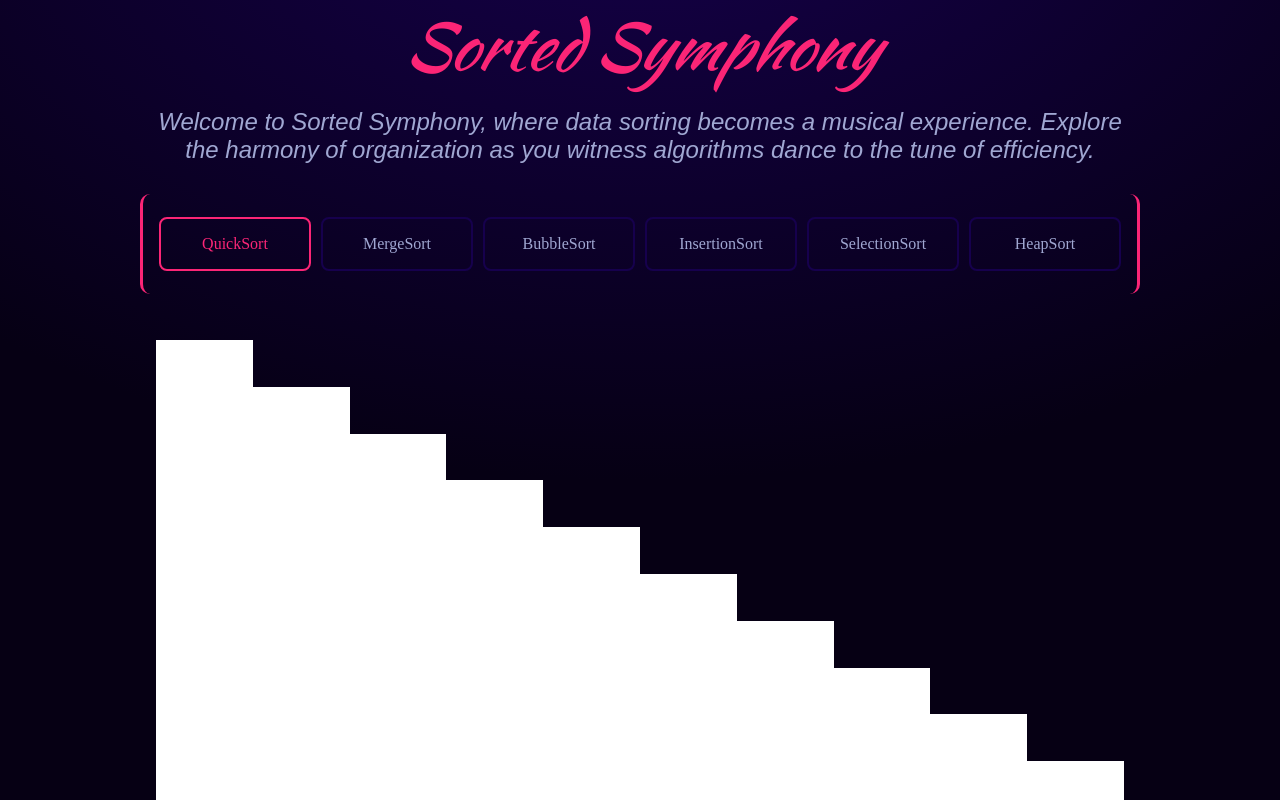
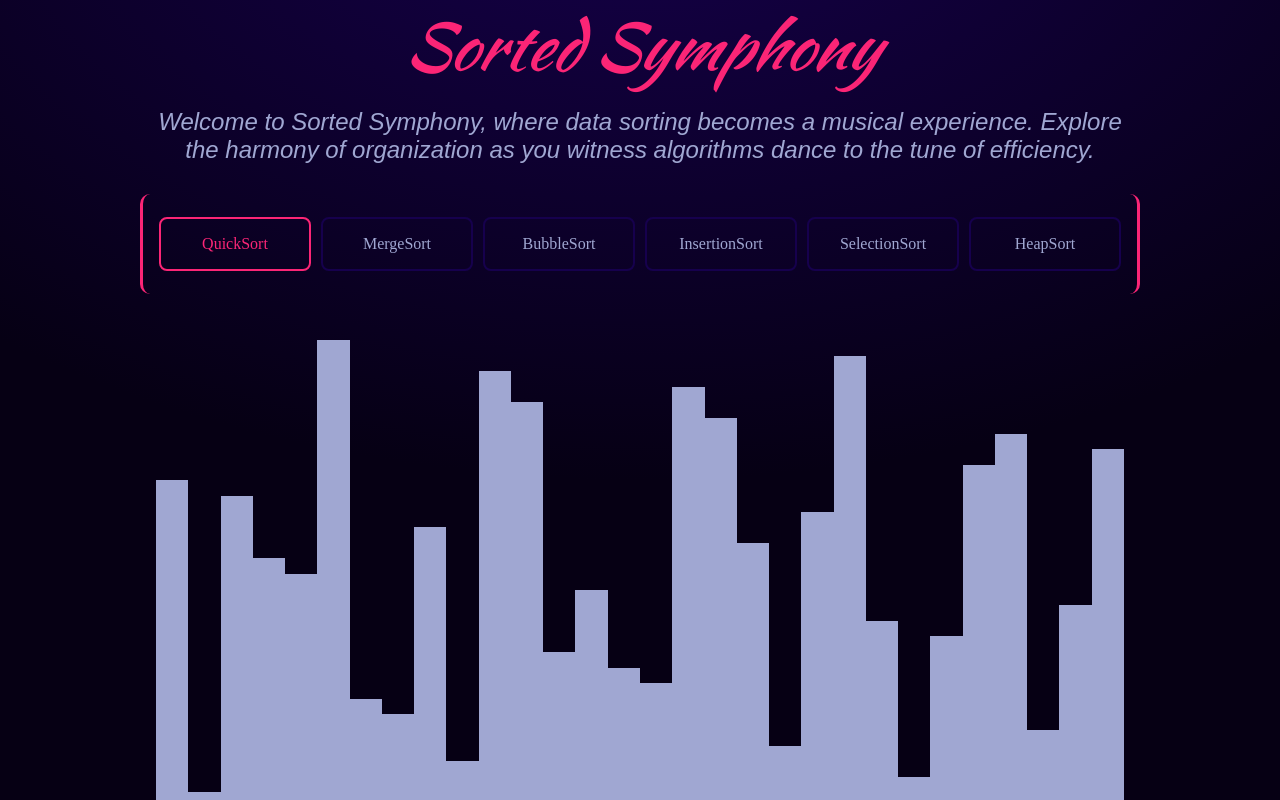
Before and after one commit to Eckry/Sorted-Symphony, a React (Vite) app: page / in a window 1280 px wide. Shown: the top 800 px of the page. Built offline with nearby package versions, Linux system fonts and the light colour scheme; a web font is replaced by a local one.

Commit message:
change block default color to css colors

```diff
--- a/src/consts.ts
+++ b/src/consts.ts
@@ -1,4 +1,9 @@
 import { AudioFile } from "./types";
+
+export const colors = {
+  DEFAULT: "var(--tertiary-brighty-color)",
+  HIGHLIGHT: "var(--highlight-color)"
+}
 
 export const algorithms = {
   QUICKSORT: "QuickSort",
@@ -33,99 +38,99 @@ export const audios: AudioFile[] = [
 
 export const initialBlocks = {
   Reversed: [
-    { val: 30, color: "white" },
-    { val: 29, color: "white" },
-    { val: 28, color: "white" },
-    { val: 27, color: "white" },
-    { val: 26, color: "white" },
-    { val: 25, color: "white" },
-    { val: 24, color: "white" },
-    { val: 23, color: "white" },
-    { val: 22, color: "white" },
-    { val: 21, color: "white" },
-    { val: 20, color: "white" },
-    { val: 19, color: "white" },
-    { val: 18, color: "white" },
-    { val: 17, color: "white" },
-    { val: 16, color: "white" },
-    { val: 15, color: "white" },
-    { val: 14, color: "white" },
-    { val: 13, color: "white" },
-    { val: 12, color: "white" },
-    { val: 11, color: "white" },
-    { val: 10, color: "white" },
-    { val: 9, color: "white" },
-    { val: 8, color: "white" },
-    { val: 7, color: "white" },
-    { val: 6, color: "white" },
-    { val: 5, color: "white" },
-    { val: 4, color: "white" },
-    { val: 3, color: "white" },
-    { val: 2, color: "white" },
-    { val: 1, color: "white" },
+    { val: 30, color: colors.DEFAULT },
+    { val: 29, color: colors.DEFAULT },
+    { val: 28, color: colors.DEFAULT },
+    { val: 27, color: colors.DEFAULT },
+    { val: 26, color: colors.DEFAULT },
+    { val: 25, color: colors.DEFAULT },
+    { val: 24, color: colors.DEFAULT },
+    { val: 23, color: colors.DEFAULT },
+    { val: 22, color: colors.DEFAULT },
+    { val: 21, color: colors.DEFAULT },
+    { val: 20, color: colors.DEFAULT },
+    { val: 19, color: colors.DEFAULT },
+    { val: 18, color: colors.DEFAULT },
+    { val: 17, color: colors.DEFAULT },
+    { val: 16, color: colors.DEFAULT },
+    { val: 15, color: colors.DEFAULT },
+    { val: 14, color: colors.DEFAULT },
+    { val: 13, color: colors.DEFAULT },
+    { val: 12, color: colors.DEFAULT },
+    { val: 11, color: colors.DEFAULT },
+    { val: 10, color: colors.DEFAULT },
+    { val: 9, color: colors.DEFAULT },
+    { val: 8, color: colors.DEFAULT },
+    { val: 7, color: colors.DEFAULT },
+    { val: 6, color: colors.DEFAULT },
+    { val: 5, color: colors.DEFAULT },
+    { val: 4, color: colors.DEFAULT },
+    { val: 3, color: colors.DEFAULT },
+    { val: 2, color: colors.DEFAULT },
+    { val: 1, color: colors.DEFAULT },
   ],
   Random: [
-    { val: 21, color: "white" },
-    { val: 1, color: "white" },
-    { val: 20, color: "white" },
-    { val: 16, color: "white" },
-    { val: 15, color: "white" },
-    { val: 30, color: "white" },
-    { val: 7, color: "white" },
-    { val: 6, color: "white" },
-    { val: 18, color: "white" },
-    { val: 3, color: "white" },
-    { val: 28, color: "white" },
-    { val: 26, color: "white" },
-    { val: 10, color: "white" },
-    { val: 14, color: "white" },
-    { val: 9, color: "white" },
-    { val: 8, color: "white" },
-    { val: 27, color: "white" },
-    { val: 25, color: "white" },
-    { val: 17, color: "white" },
-    { val: 4, color: "white" },
-    { val: 19, color: "white" },
-    { val: 29, color: "white" },
-    { val: 12, color: "white" },
-    { val: 2, color: "white" },
-    { val: 11, color: "white" },
-    { val: 22, color: "white" },
-    { val: 24, color: "white" },
-    { val: 5, color: "white" },
-    { val: 13, color: "white" },
-    { val: 23, color: "white" },
+    { val: 21, color: colors.DEFAULT },
+    { val: 1, color: colors.DEFAULT },
+    { val: 20, color: colors.DEFAULT },
+    { val: 16, color: colors.DEFAULT },
+    { val: 15, color: colors.DEFAULT },
+    { val: 30, color: colors.DEFAULT },
+    { val: 7, color: colors.DEFAULT },
+    { val: 6, color: colors.DEFAULT },
+    { val: 18, color: colors.DEFAULT },
+    { val: 3, color: colors.DEFAULT },
+    { val: 28, color: colors.DEFAULT },
+    { val: 26, color: colors.DEFAULT },
+    { val: 10, color: colors.DEFAULT },
+    { val: 14, color: colors.DEFAULT },
+    { val: 9, color: colors.DEFAULT },
+    { val: 8, color: colors.DEFAULT },
+    { val: 27, color: colors.DEFAULT },
+    { val: 25, color: colors.DEFAULT },
+    { val: 17, color: colors.DEFAULT },
+    { val: 4, color: colors.DEFAULT },
+    { val: 19, color: colors.DEFAULT },
+    { val: 29, color: colors.DEFAULT },
+    { val: 12, color: colors.DEFAULT },
+    { val: 2, color: colors.DEFAULT },
+    { val: 11, color: colors.DEFAULT },
+    { val: 22, color: colors.DEFAULT },
+    { val: 24, color: colors.DEFAULT },
+    { val: 5, color: colors.DEFAULT },
+    { val: 13, color: colors.DEFAULT },
+    { val: 23, color: colors.DEFAULT },
   ],
   "Nearly sorted": [
-    { val: 16, color: "white" },
-    { val: 2, color: "white" },
-    { val: 3, color: "white" },
-    { val: 30, color: "white" },
-    { val: 5, color: "white" },
-    { val: 6, color: "white" },
-    { val: 26, color: "white" },
-    { val: 8, color: "white" },
-    { val: 10, color: "white" },
-    { val: 1, color: "white" },
-    { val: 11, color: "white" },
-    { val: 12, color: "white" },
-    { val: 28, color: "white" },
-    { val: 14, color: "white" },
-    { val: 15, color: "white" },
-    { val: 9, color: "white" },
-    { val: 17, color: "white" },
-    { val: 18, color: "white" },
-    { val: 4, color: "white" },
-    { val: 20, color: "white" },
-    { val: 21, color: "white" },
-    { val: 24, color: "white" },
-    { val: 23, color: "white" },
-    { val: 22, color: "white" },
-    { val: 7, color: "white" },
-    { val: 25, color: "white" },
-    { val: 27, color: "white" },
-    { val: 19, color: "white" },
-    { val: 29, color: "white" },
-    { val: 13, color: "white" },
+    { val: 16, color: colors.DEFAULT },
+    { val: 2, color: colors.DEFAULT },
+    { val: 3, color: colors.DEFAULT },
+    { val: 30, color: colors.DEFAULT },
+    { val: 5, color: colors.DEFAULT },
+    { val: 6, color: colors.DEFAULT },
+    { val: 26, color: colors.DEFAULT },
+    { val: 8, color: colors.DEFAULT },
+    { val: 10, color: colors.DEFAULT },
+    { val: 1, color: colors.DEFAULT },
+    { val: 11, color: colors.DEFAULT },
+    { val: 12, color: colors.DEFAULT },
+    { val: 28, color: colors.DEFAULT },
+    { val: 14, color: colors.DEFAULT },
+    { val: 15, color: colors.DEFAULT },
+    { val: 9, color: colors.DEFAULT },
+    { val: 17, color: colors.DEFAULT },
+    { val: 18, color: colors.DEFAULT },
+    { val: 4, color: colors.DEFAULT },
+    { val: 20, color: colors.DEFAULT },
+    { val: 21, color: colors.DEFAULT },
+    { val: 24, color: colors.DEFAULT },
+    { val: 23, color: colors.DEFAULT },
+    { val: 22, color: colors.DEFAULT },
+    { val: 7, color: colors.DEFAULT },
+    { val: 25, color: colors.DEFAULT },
+    { val: 27, color: colors.DEFAULT },
+    { val: 19, color: colors.DEFAULT },
+    { val: 29, color: colors.DEFAULT },
+    { val: 13, color: colors.DEFAULT },
   ],
 };
--- a/src/helpers.ts
+++ b/src/helpers.ts
@@ -1,5 +1,6 @@
 import { Block } from "./types";
 import { audios } from "./consts";
+import { colors } from "./consts";
 
 const play = (pitch: number, length: number) => {
   const audioIndex = Math.floor((pitch / length) * 5);
@@ -50,11 +51,11 @@ export const insert = async (
   delay: number
 ) => {
   const newBlocks = prevBlocks.map((block) => {
-    return { ...block, color: "white" };
+    return { ...block, color: colors.DEFAULT };
   });
 
   newBlocks[i].val = numberToInsert;
-  newBlocks[i].color = "red";
+  newBlocks[i].color = colors.HIGHLIGHT;
 
   await sleep(delay);
   play(numberToInsert, newBlocks.length);
@@ -68,11 +69,11 @@ export const swap = async (
   delay: number
 ) => {
   const blocks = prevBlocks.map((block) => {
-    return { ...block, color: "white" };
+    return { ...block, color: colors.DEFAULT };
   });
 
-  const temp = { ...blocks[i], color: "red" };
-  blocks[i] = { ...blocks[j], color: "white" };
+  const temp = { ...blocks[i], color: colors.HIGHLIGHT };
+  blocks[i] = { ...blocks[j], color: colors.DEFAULT };
   blocks[j] = temp;
   await sleep(delay);
   play(blocks[i].val, blocks.length);
@@ -86,11 +87,11 @@ export const swapAndPaintBoth = async (
   delay: number
 ) => {
   const blocks = prevBlocks.map((block) => {
-    return { ...block, color: "white" };
+    return { ...block, color: colors.DEFAULT };
   });
 
-  const temp = { ...blocks[i], color: "red" };
-  blocks[i] = { ...blocks[j], color: "red" };
+  const temp = { ...blocks[i], color: colors.HIGHLIGHT };
+  blocks[i] = { ...blocks[j], color: colors.HIGHLIGHT };
   blocks[j] = temp;
   await sleep(delay);
   play(blocks[j].val, blocks.length);
@@ -102,7 +103,7 @@ export const resetColor = async (
   setBlocks: (blocks: Block[]) => void,
 ) => {
   const newBlocks = prevBlocks.map((block) => {
-    return { ...block, color: "white" };
+    return { ...block, color: colors.DEFAULT };
   });
   setBlocks(newBlocks);
   playFinish();
@@ -122,7 +123,7 @@ export const stop = (
   setBlocks: (newBlocks: Block[]) => void
 ) => {
   const newBlocks = prevBlocks.map((block) => {
-    return { ...block, color: "white" };
+    return { ...block, color: colors.DEFAULT };
   });
   setBlocks(newBlocks);
   return;
--- a/src/hooks/useSort.ts
+++ b/src/hooks/useSort.ts
@@ -8,19 +8,7 @@ import { QuickSort } from "../algorithms/QuickSort";
 import { MergeSort } from "../algorithms/MergeSort";
 import { InsertionSort } from "../algorithms/InsertionSort";
 import { HeapSort } from "../algorithms/HeapSort";
-
-const initialBlocks = [
-  { val: 10, color: "white" },
-  { val: 9, color: "white" },
-  { val: 8, color: "white" },
-  { val: 7, color: "white" },
-  { val: 6, color: "white" },
-  { val: 5, color: "white" },
-  { val: 4, color: "white" },
-  { val: 3, color: "white" },
-  { val: 2, color: "white" },
-  { val: 1, color: "white" },
-];
+import { initialBlocks } from "../consts";
 
 const initialConfiguration = {
   velocity: 50,
@@ -38,7 +26,7 @@ const imports = {
 
 export const useSort = () => {
   const { selected } = useSelected();
-  const [blocks, setBlocks] = useState(initialBlocks);
+  const [blocks, setBlocks] = useState(initialBlocks.Random);
   const isSortingRef = useRef(false);
   const [isSorting, setIsSorting] = useState(false);
   const [configuration, setConfiguration] = useState(initialConfiguration);
```
